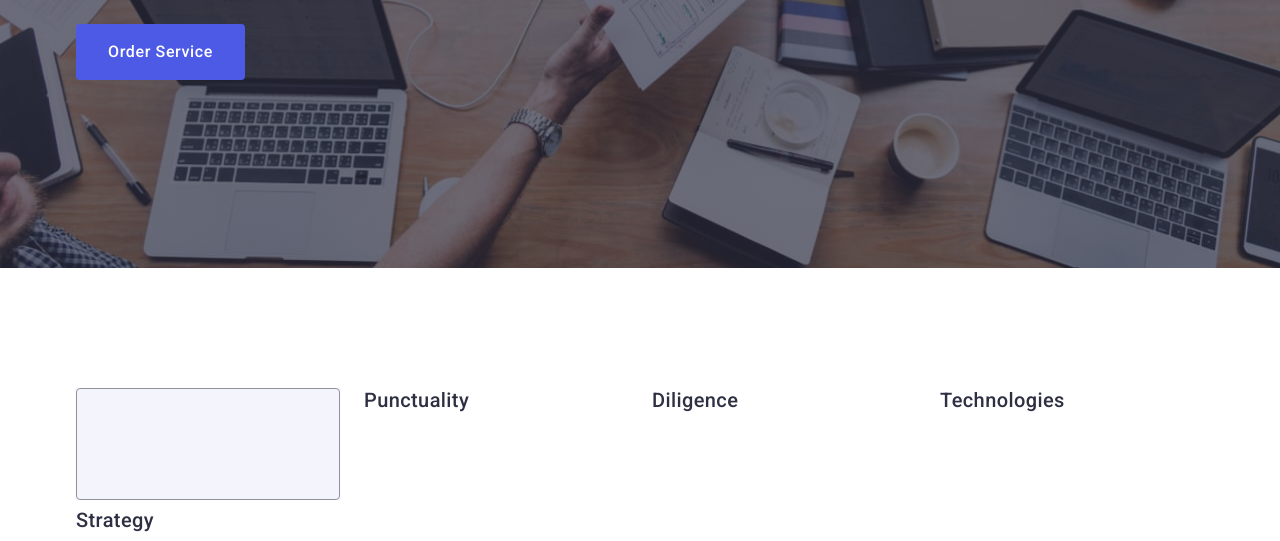
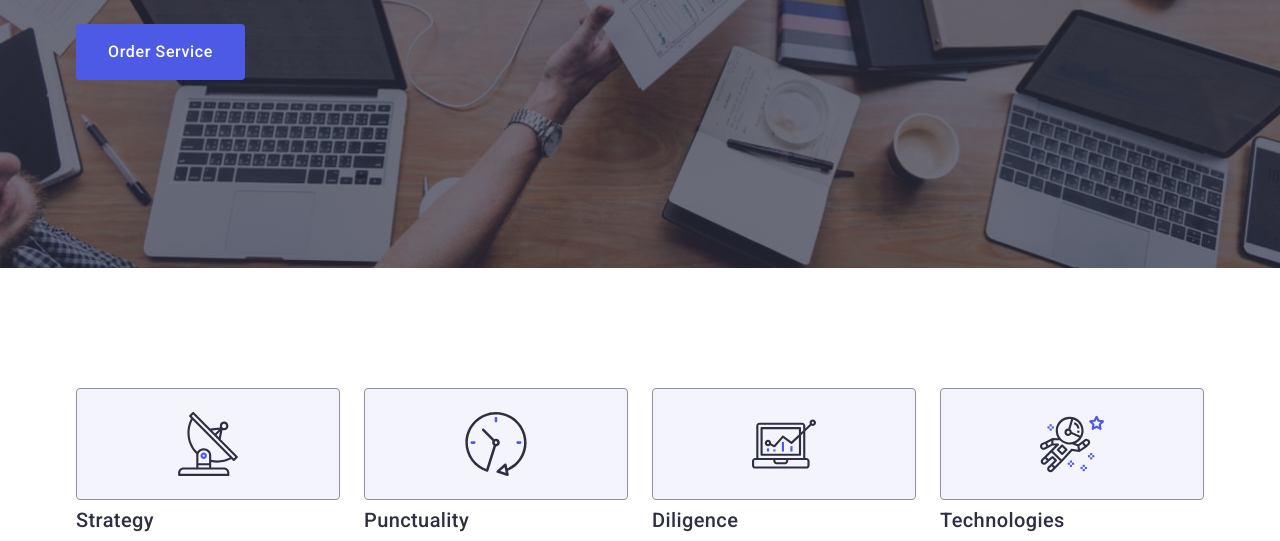
Before and after one commit to ZamulinskaKatarzyna/goit-markup-hw-04-24, a plain HTML site: page index.html in a window 1280 px wide. Shown: the part 411-952 px from the top of the page. Drawn offline with nearby package versions, Linux system fonts and the light colour scheme.

Commit message:
section 2 finish

```diff
--- a/index.html
+++ b/index.html
@@ -70,7 +70,7 @@
             <li class="goals-list-items">
               <div class="goals-icon">
                 <svg width="64" height="64">
-                  <use href=""></use>
+                  <use href="./images/icons.svg#icon-antenna-1"></use>
                 </svg>
               </div>
               <h3 class="our-goals-heading">Strategy</h3>
@@ -80,6 +80,11 @@
               </p>
             </li>
             <li class="goals-list-items">
+              <div class="goals-icon">
+                <svg width="64" height="64">
+                  <use href="./images/icons.svg#icon-clock-1"></use>
+                </svg>
+              </div>
               <h3 class="our-goals-heading">Punctuality</h3>
               <p class="paragraf-quality">
                 Bring the key message to the brand's audience for the best price
@@ -87,6 +92,11 @@
               </p>
             </li>
             <li class="goals-list-items">
+              <div class="goals-icon">
+                <svg width="64" height="64">
+                  <use href="./images/icons.svg#icon-diagram-1"></use>
+                </svg>
+              </div>
               <h3 class="our-goals-heading">Diligence</h3>
               <p class="paragraf-quality">
                 Research and confirm brands that present the strongest digital
@@ -94,6 +104,11 @@
               </p>
             </li>
             <li class="goals-list-items">
+              <div class="goals-icon">
+                <svg width="64" height="64">
+                  <use href="./images/icons.svg#icon-astronaut-1"></use>
+                </svg>
+              </div>
               <h3 class="our-goals-heading">Technologies</h3>
               <p class="paragraf-quality">
                 Design practice focused on digital experiences. We bring forth a
```
